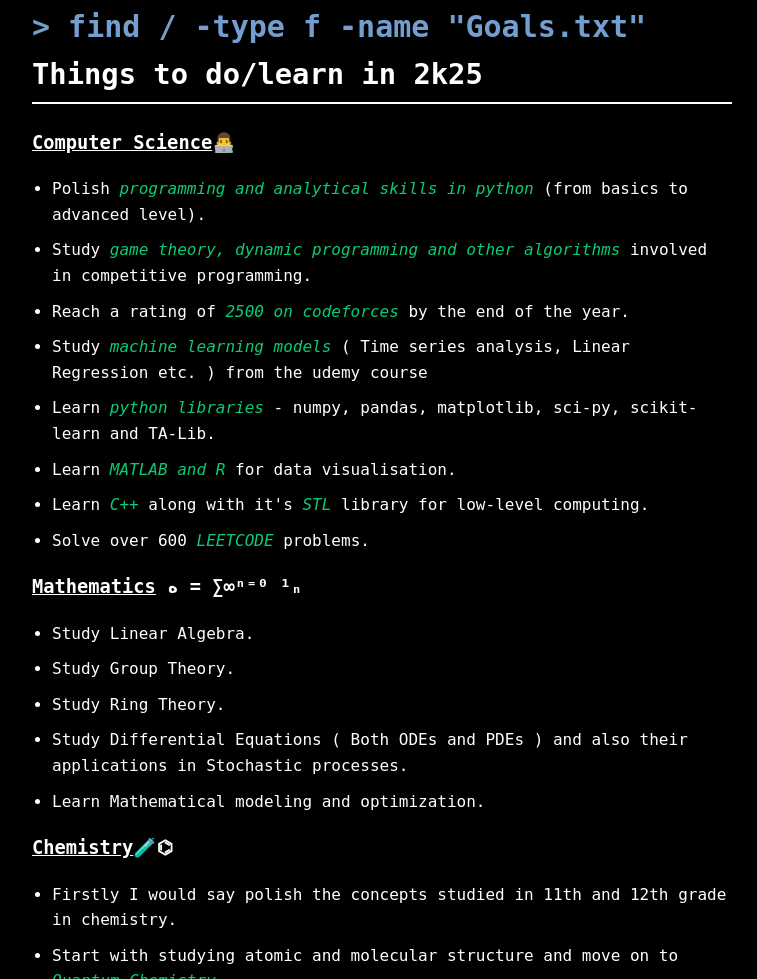
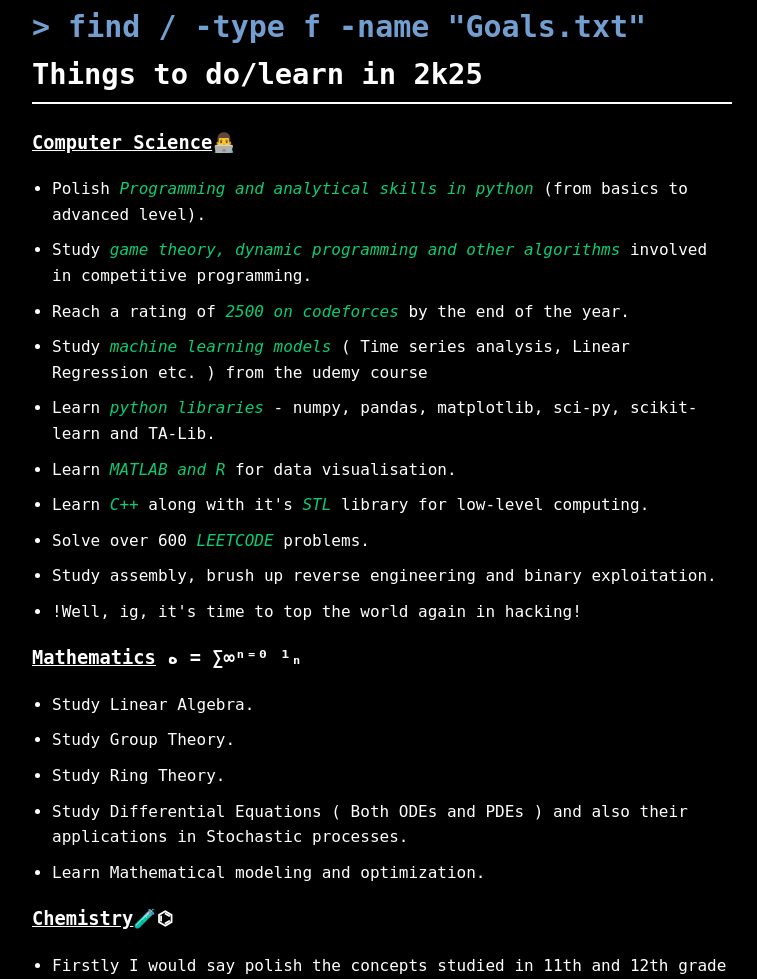
Before and after one commit to 0xSh4d3/parth-online-diary, a plain HTML site: page index.html in a window 1280 px wide. Shown: the part 1047-2026 px from the top of the page, without its empty margins (258-1015 px from the left). Drawn offline with Linux system fonts and the light colour scheme.

Commit message:
Updated the goals in computer science

```diff
--- a/index.html
+++ b/index.html
@@ -83,7 +83,7 @@
         <h2><div>> find / -type f -name "Goals.txt" </div>Things to do/learn in 2k25</h2>
         <h3><u>Computer Science</u>👨‍💻</h3>
         <ul>
-            <li>Polish <span>programming and analytical skills in python</span> (from basics to advanced level).</li>
+            <li>Polish <span>Programming and analytical skills in python</span> (from basics to advanced level).</li>
             <li>Study <span>game theory, dynamic programming and other algorithms</span> involved in competitive programming.</li>
             <li>Reach a rating of <span>2500 on codeforces</span> by the end of the year.</li>
             <li>Study <span>machine learning models</span> ( Time series analysis, Linear Regression etc. ) from the udemy course</li>
@@ -91,6 +91,8 @@
             <li>Learn <span>MATLAB and R</span> for data visualisation.</li>
             <li>Learn <span>C++</span> along with it's <span>STL</span> library for low-level computing.</li>
             <li>Solve over 600 <span>LEETCODE</span> problems.</li>
+            <li>Study assembly, brush up reverse engineering and binary exploitation.</li>
+            <li>!Well, ig, it's time to top the world again in hacking!</li>
         </ul>
         <h3><u>Mathematics</u> ه = ∑∞ⁿ⁼⁰ ¹ₙ</h3>
         <ul>
```
